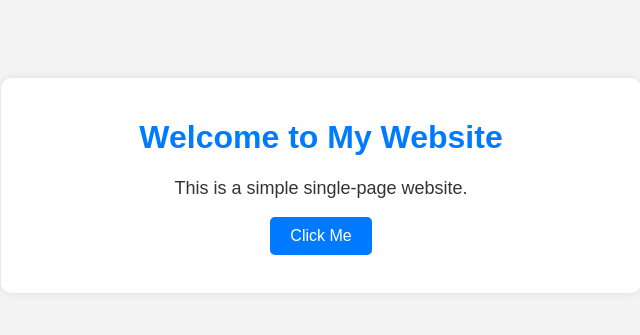
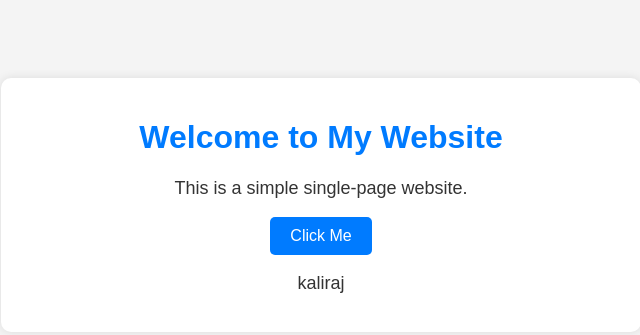
Before and after one commit to spyro-krish/test-site, a plain HTML site: page index.html in a window 1280 px wide. Shown: the whole page, without its empty margins (319-959 px from the left). Drawn offline with Linux system fonts and the light colour scheme.

Commit message:
feat: Add dynamic content to the webpage
The code changes introduce a new function `updateContent()` that displays dynamic content on the webpage. It cycles through an array of names and updates the content every 4 seconds. This enhances the user experience by adding variety and interactivity to the page.

Based on the recent user commit and repository commit, it seems that the purpose of these changes is to enhance the functionality of the webpage by adding dynamic content.

Please note that the commit message should not include any meta information like issue references, tags, or author names.

```diff
--- a/index.html
+++ b/index.html
@@ -47,11 +47,22 @@
         <p>This is a simple single-page website.</p>
         <button onclick="showMessage()">Click Me</button>
         <p id="message"></p>
+        <p id="dynamic-content"></p>
     </div>
     <script>
         function showMessage() {
             document.getElementById("message").innerText = "Hello, thanks for visiting!";
         }
+        function updateContent() {
+            const contents = ["kaliraj", "anwar", "sriram"]; // Add more as needed
+            let index = 0;
+
+            setInterval(() => {
+                document.getElementById("dynamic-content").innerText = contents[index];
+                index = (index + 1) % contents.length; // Loop through array
+            }, 4000);
+        }
+        updateContent();
     </script>
 </body>
 </html>
```
